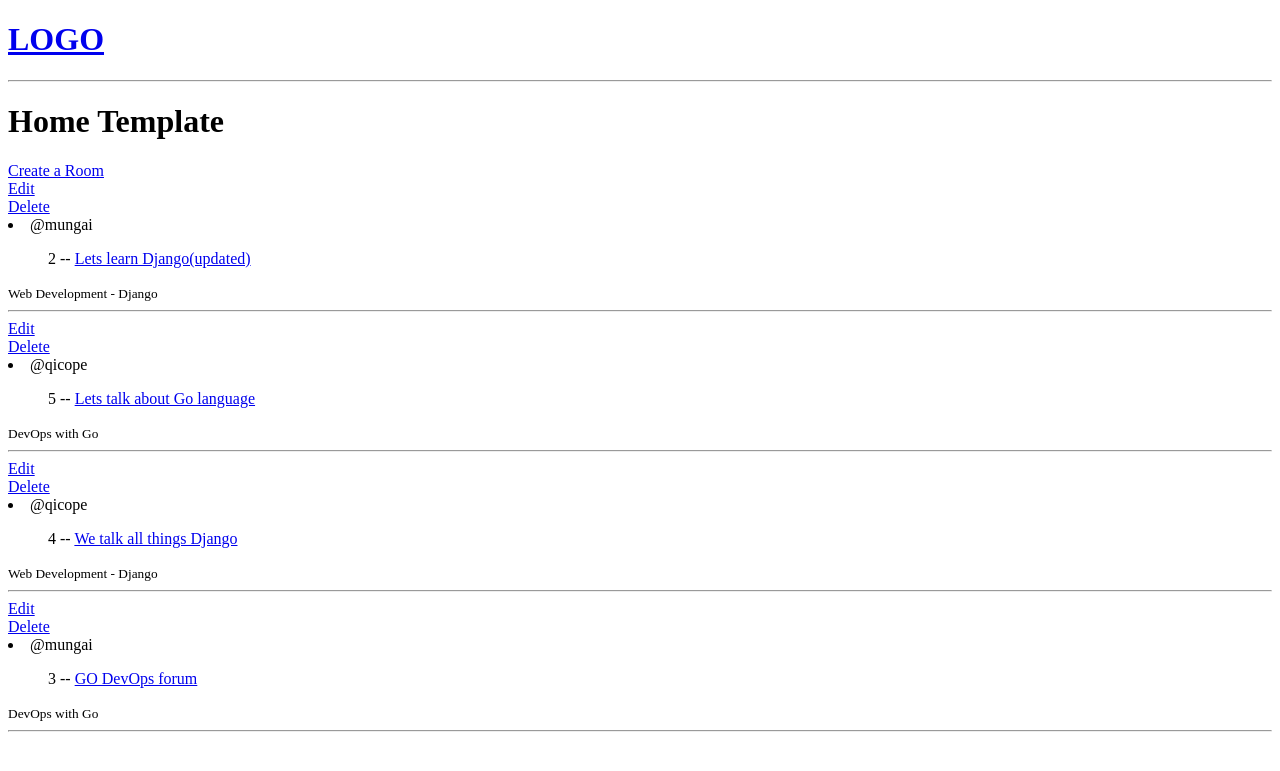
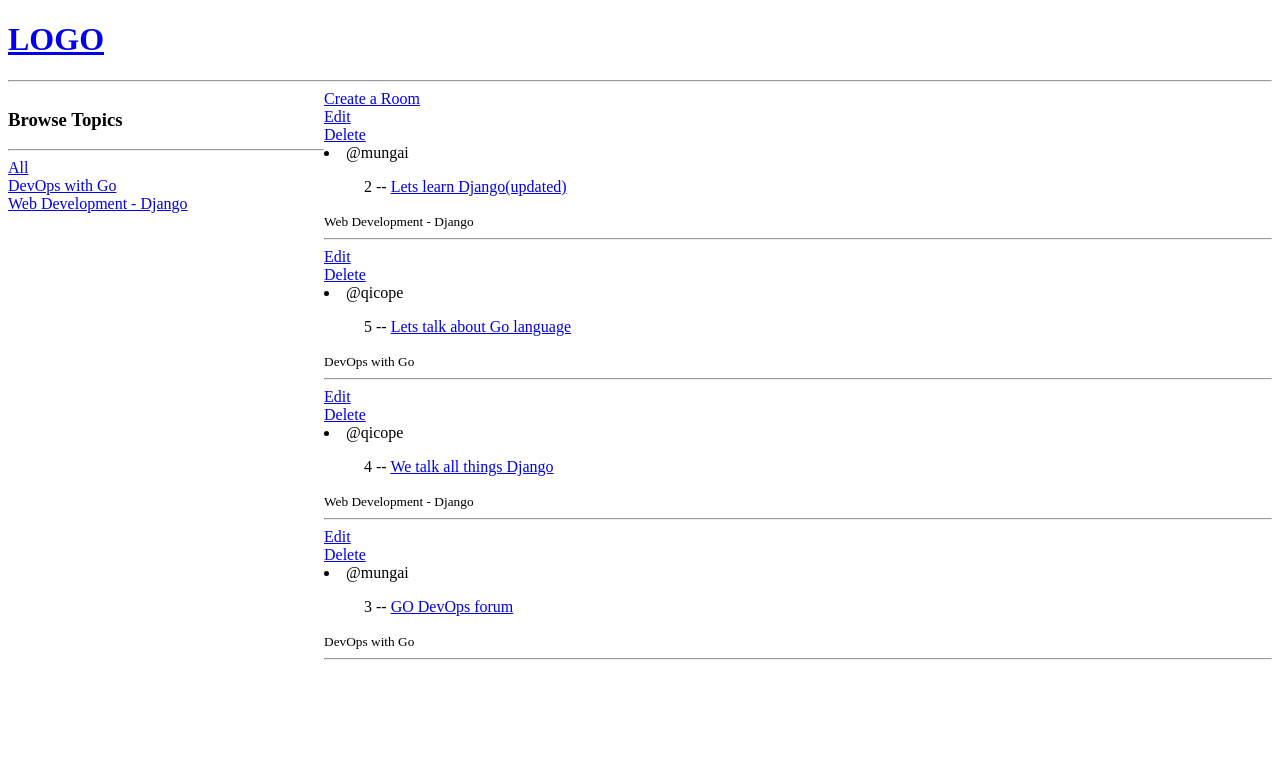
Before and after one commit to MunBrian/study_django_app, a Django app: page / in a window 1280 px wide. Shown: the top 771 px of the page. Run offline with Django 4.2, Linux system fonts and the light colour scheme; data comes from the database, SQL or seed files in the repository.

Commit message:
created a search func using query in url and display room respective to topics in home templates

```diff
--- a/base/templates/base/home.html
+++ b/base/templates/base/home.html
@@ -2,10 +2,32 @@
 
 
 {% block content %}
-<h1>Home Template</h1>
+
+<style>
+    .home-container{
+        display: grid;
+        grid-template-columns: 1fr 3fr;
+    }
+</style>
+
+<div class="home-container">
 
     <div>
+        <h3>Browse Topics</h3>
+        <hr>
 
+        <div>
+            <a href="{% url 'home' %}">All</a>
+        </div>
+
+        {% for topic in topics %}
+            <div>
+                <a href="{% url 'home' %}?q={{topic.name}}">{{topic.name}}</a>
+            </div>
+        {% endfor %}
+    </div>
+
+    <div>
         <a href="{% url 'create-room' %}">Create a Room</a>
         {% for room in rooms %}
             <div>
@@ -20,4 +42,5 @@
             </div>
         {% endfor %}
     </div>
+</div>
 {% endblock content %}
--- a/base/views.py
+++ b/base/views.py
@@ -1,5 +1,5 @@
 from django.shortcuts import render, redirect
-from .models import Room
+from .models import Room, Topic
 from .forms import RoomForm
 
 
@@ -11,10 +11,19 @@ from .forms import RoomForm
 #     {'id': 3, 'name': "I love React "},
 # ]
 
-# get all rooms
+# get all data from DB
 def home(request):
-    rooms = Room.objects.all()
-    context = {'rooms': rooms}
+    # get query value from the url
+    q = request.GET.get('q') if request.GET.get('q') != None else ''
+
+    # filter room by topic - (__)means going up
+    # icontains - ensures that whatever value in topic name atleast contains what is in the query value - case insensitive
+    rooms = Room.objects.filter(topic__name__icontains=q)
+
+    topics = Topic.objects.all()
+
+    context = {'rooms': rooms, 'topics': topics}
+
     return render(request, 'base/home.html', context)
 
 # get requested rooms func
```
Lines whose indentation alone changed are shown as unchanged.
